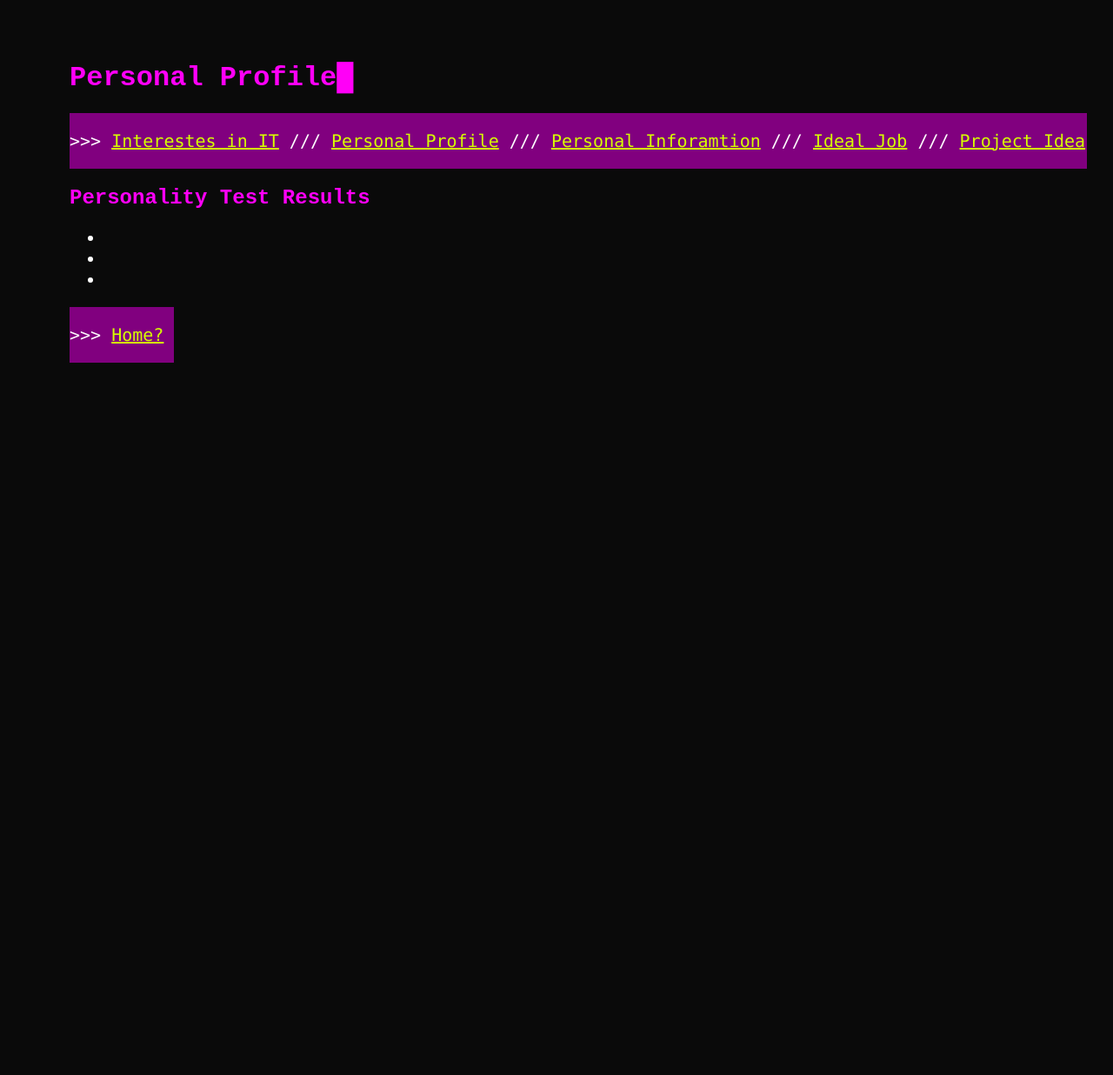
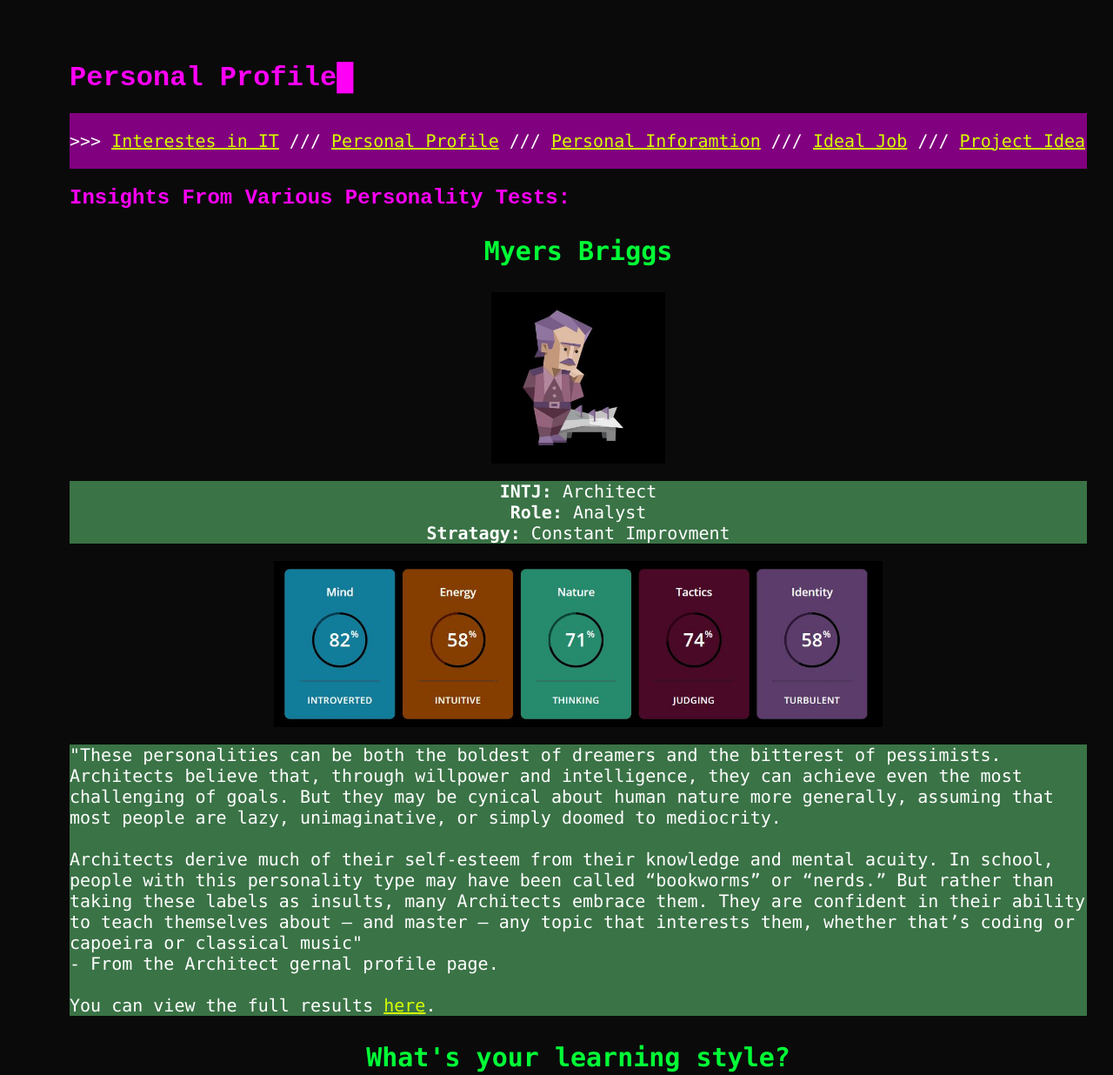
Before and after one commit to Folzi99/s3605725_IntroToIT_A1, a plain HTML site: page 03_p_profile.html in a window 1280 px wide. Shown: the top 1236 px of the page at 87% size. Before the commit the page ends 800 px from the top, so only its background shows below. Drawn offline with Linux system fonts and the light colour scheme.

Commit message:
personal profile content added

```diff
--- a/03_p_profile.html
+++ b/03_p_profile.html
@@ -25,7 +25,6 @@
       p {
         font-family: "Lucida Console", "Monaco", "monospace";
         color: #ffffff;
-        text-align: left;
         font-size: 20px;
       } /* red */
       ul {
@@ -98,6 +97,12 @@
         content: "█";
         animation: flash 1s step-end infinite;
       } /* animaiton accquired sourced from 'http://tilde.club/wiki/'*/
+      .center {
+        display: block;
+        margin-left: auto;
+        margin-right: auto;
+        width: 50%;
+      }
     </style>
     <title>Personal Prodile</title>
   </head>
@@ -106,12 +111,29 @@
     <div id="navbar">
        <p> >>> <a href="02_it_interests.html">Interestes in IT</a> /// <a href="03_p_profile.html">Personal Profile</a> /// <a href="04_personal_info.html">Personal Inforamtion</a> /// <a href="01_ideal_job.html">Ideal Job</a> /// <a href="05_project_idea.html">Project Idea</a> </p>
     </div>
-    <h2>Personality Test Results</h2>
-    <ul>
-      <li><b></b></li>
-      <li><b></b></li>
-      <li><b></b></li>
-    </ul>
+    <h2>Insights From Various Personality Tests:</h2>
+    <p style="text-align: center; font-size: 30px"><b style="color: #00ff36;">Myers Briggs</b></p>
+    <img src="images/myers_b_01.jpg" alt="profile of architect" style="width: 200px; hight: auto;" class="center">
+    <p style="text-align: center;" id="para_sets"><b>INTJ:</b> Architect<br>
+      <b>Role:</b> Analyst<br>
+      <b>Stratagy:</b> Constant Improvment<br>
+
+    </p>
+    <img src="images/personality_traits.jpg" alt="profile of architect" style="width: 700px; hight: auto;" class="center">
+    <p style="text-align: left;" id="para_sets"> "These personalities can be both the boldest of dreamers and the bitterest of pessimists. Architects believe that, through willpower and intelligence, they can achieve even the most challenging of goals. But they may be cynical about human nature more generally, assuming that most people are lazy, unimaginative, or simply doomed to mediocrity. <br>
+    <br> Architects derive much of their self-esteem from their knowledge and mental acuity. In school, people with this personality type may have been called “bookworms” or “nerds.” But rather than taking these labels as insults, many Architects embrace them. They are confident in their ability to teach themselves about – and master – any topic that interests them, whether that’s coding or capoeira or classical music"
+    <br>- From the <a hrf="https://www.16personalities.com/intj-personality">Architect</a> gernal profile page.<br>
+    <br>You can view the full results <a href="https://www.16personalities.com/profiles/249b5223674fa">here</a>.
+    </p>
+
+    <p style="text-align: center; font-size: 30px"><b style="color: #00ff36;">What's your learning style?</b></p>
+    <p src="images/myers_b_01.jpg" id="para_sets"></p>
+
+
+    <p style="text-align: center; font-size: 30px"><b style="color: #00ff36;">Big Five</b></p>
+    <p src="images/myers_b_01.jpg" id="para_sets"></p>
+
+
     <div id="nabbar_bottom">
       <p>>>> <a href="index.html">Home?</a></p>
     </div>
```
Also changed, not shown: images/myers_b_01.jpg (added), images/personality_traits.jpg (added).
